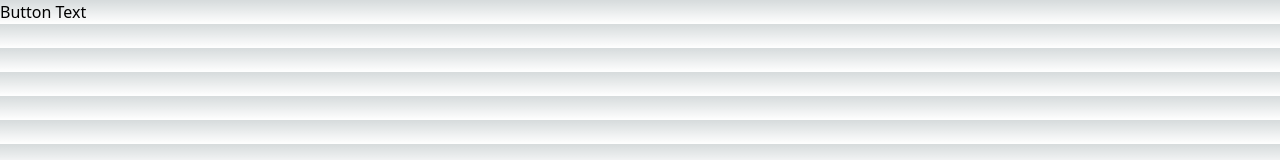
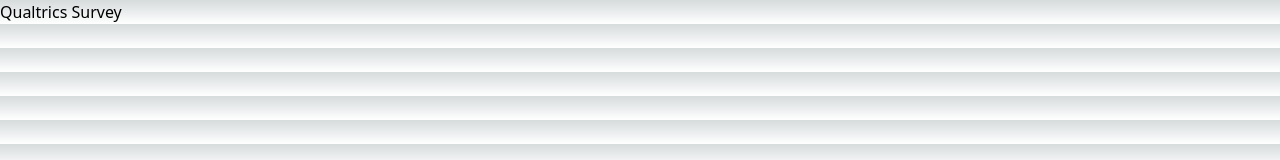
Before and after one commit to fullstackatbrown/rangel-research, a Next.js app: page /button-link-test in a window 1280 px wide. Shown: the top 160 px of the page. Built offline with nearby package versions, Linux system fonts and the light colour scheme.

Commit message:
feat: Add Qualtrics survey link to test button

```diff
--- a/src/pages/button-link-test.tsx
+++ b/src/pages/button-link-test.tsx
@@ -4,7 +4,7 @@ import React from "react";
 const ButtonLinkTest = () => {
     return (
         <div>
-            <ButtonLink text="Button Text" url="https://google.com"/>
+            <ButtonLink text="Qualtrics Survey" url="https://brown.co1.qualtrics.com/jfe/form/SV_2seiVuFl1tCmNim"/>
         </div>
     )
 };
```
